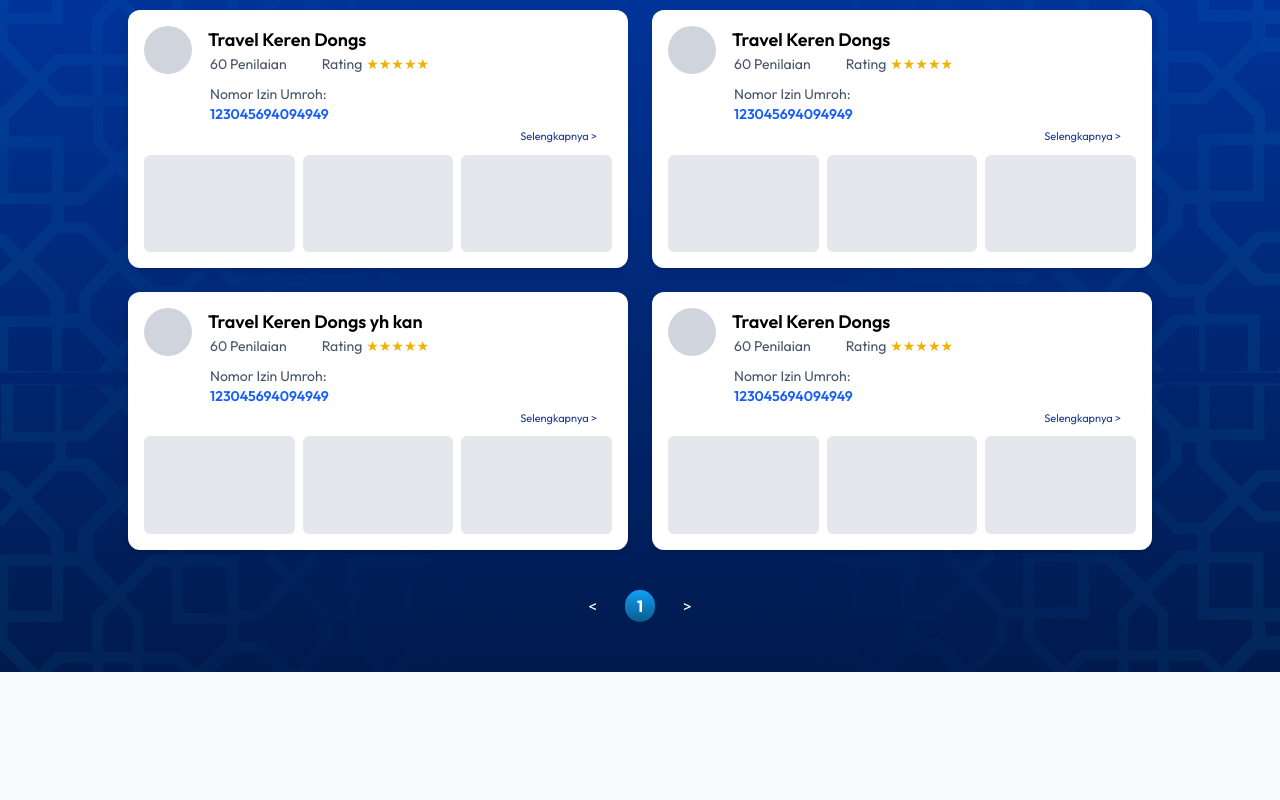
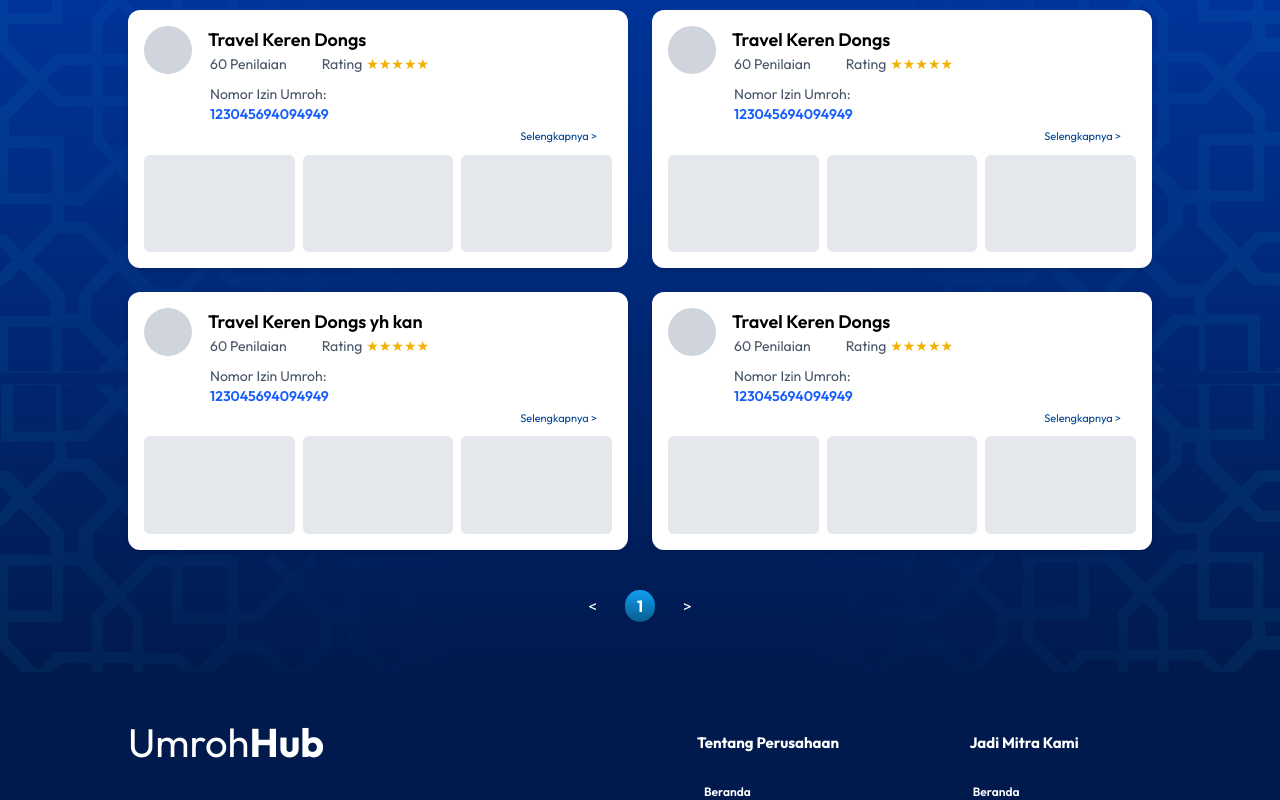
Before and after one commit to fikriymnn/Umroh-Hub-usr, a React app: page /OurPartners in a window 1280 px wide. Shown: the part 220-1020 px from the top of the page. Before the commit the page ends 892 px from the top, so only its background shows below. Built offline with nearby package versions, Linux system fonts and the light colour scheme; the HTML template or start-up script is replaced by a standard one.

Commit message:
mitra kami

```diff
--- a/src/components/Card/CardPartners.tsx
+++ b/src/components/Card/CardPartners.tsx
@@ -29,7 +29,7 @@ const CardPartners = ({
                     </div>
                 </div>
             </div>
-            <div className='text-[11px] text-blue-900 mt-[4px] mr-[15px] cursor-pointer text-end'>
+            <div className='text-[11px] text-[#004492] mt-[4px] mr-[15px] cursor-pointer text-end'>
                 Selengkapnya &gt;
             </div>
             <div className='flex gap-2 mt-[10px]'>
--- a/src/layout/DefaultLayout.tsx
+++ b/src/layout/DefaultLayout.tsx
@@ -1,10 +1,10 @@
-import React, { ReactNode,  } from "react";
+import React, { ReactNode, } from "react";
 // import axios from "axios";
 import Navbar from "../components/Navbar";
 import Footer from "../components/Footer";
 import { useLocation } from "react-router";
 
-const noFoot = ["/UmrohPackage", "/OurPartners"];
+const noFoot = ["/UmrohPackage"];
 const DefaultLayout: React.FC<{ children: ReactNode }> = ({ children }) => {
   const location = useLocation();
   const noFooter = noFoot.includes(location.pathname)
@@ -15,7 +15,7 @@ const DefaultLayout: React.FC<{ children: ReactNode }> = ({ children }) => {
         {children}
       </main>
       {!noFooter &&
-      <Footer />
+        <Footer />
       }
     </div>
   );
```
